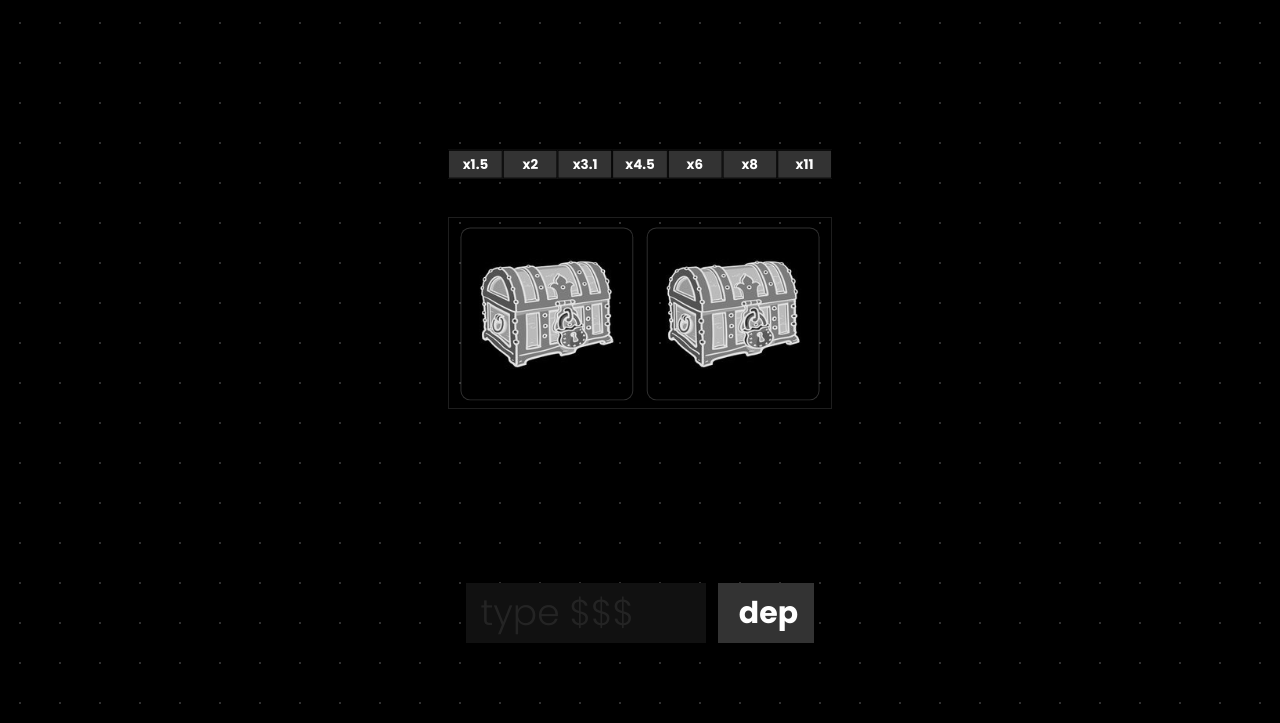
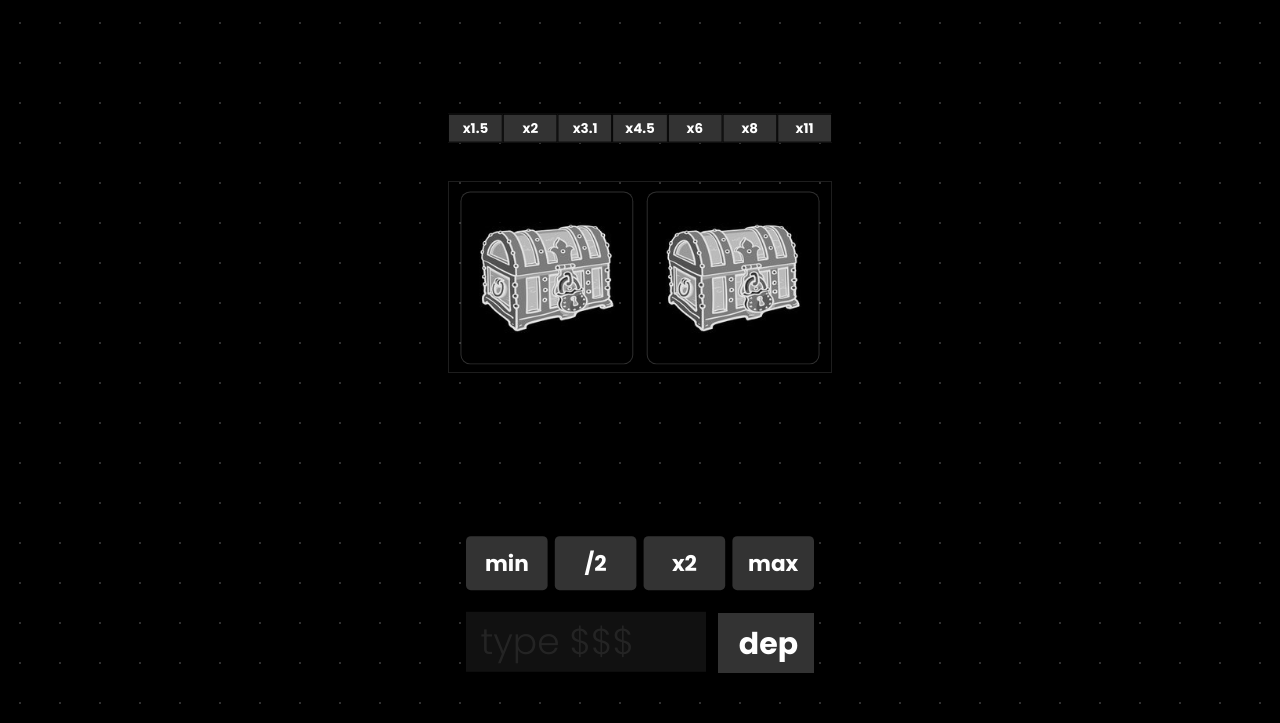
Before and after one commit to n3vermin9/casino3, a plain HTML site: page pirates/pirates.html in a window 1280 px wide. Shown: the part 77-800 px from the top of the page. Drawn offline with Linux system fonts and the light colour scheme.

Commit message:
add deposit buttons

```diff
--- a/fortuneWheel/fortuneWheel.js
+++ b/fortuneWheel/fortuneWheel.js
@@ -4,6 +4,8 @@ import {
    setBalance,
    logHistory,
    getCurrentUser,
+   createDepBtns,
+   miniBtnsDiv,
   } from '../mutualCode.js';
 
 const balance = document.querySelector('.balance');
@@ -29,6 +31,8 @@ function handleModal(result) {
   modal.innerText = result;
   allBlock.appendChild(modal);
 }
+
+createDepBtns(input, balance)
 
 
 function handleReset() {
@@ -63,12 +67,14 @@ function handleInputHide() {
   btnDep.style.display = 'none';
   // btnStop.style.display = 'block';
   gameBlock.style.display = 'none';
+  miniBtnsDiv.classList.toggle('hidden')
 }
 function handleInputAppear() {
   input.style.display = 'block';
   btnDep.style.display = 'block';
   // btnStop.style.display = 'none';
   gameBlock.style.display = 'block';
+  miniBtnsDiv.classList.toggle('hidden')
 }
 
 input.addEventListener('input', function() {
--- a/game.css
+++ b/game.css
@@ -122,12 +122,13 @@ img {
   /* nav */
 
 .container {
-  height: 500px;
+  height: 550px;
   margin-top: 150px;
   display: flex;
   flex-direction: column;
   justify-content: center;
   align-items: center;
+  /* border: 1px solid red; */
 }
 
 .game-section {
@@ -144,23 +145,27 @@ img {
 
 .dep-section {
   width: 400px;
-  height: 100px;
+  height: 150px;
   padding: 20px;
   gap: 10px;
+  position: relative;
   display: flex;
   justify-content: center;
-  align-items: center;
+  align-items: last baseline;
+  /* border: 1px solid red; */
 }
 
 .input-dep {
   width: 200px;
   height: 50px;
   border: none;
+  /* border: 1px solid red; */
   background: #111;
   outline-style: none;
   font-size: 30px;
   color: #fff;
   padding-left: 12px;
+  line-height: 50px;
 }
 
 .input-dep::placeholder {
@@ -177,6 +182,8 @@ img {
   color: #fff;
   padding-left: 10px;
   border: none;
+  /* border: 1px solid red; */
+  line-height: 50px;
 }
 
 .btn-stop {
@@ -316,3 +323,42 @@ button {
     height: 600px;
   }
 }
+
+.mini-btns-div {
+  position: absolute;
+  /* border: 1px solid red; */
+  top: 16px;
+  width: 290px;
+  height: 45px;
+  display: flex;
+  justify-content: center;
+  align-items: center;
+  gap: 6px;
+  transition: opacity 0.2s ease, visibility 0.2s ease;
+}
+
+.mini-btns-div > * {
+  flex: 1;
+  height: 100%;
+  border: none;
+  background: #333;
+  outline-style: none;
+  border: none;
+  font-size: 18px;
+  color: #fff;
+  border-radius: 4px;
+  opacity: 1;
+  visibility: visible;
+  pointer-events: auto;
+  transition: background .2s ease;
+}
+
+.mini-btns-div > *:hover {
+  background: #555;
+}
+
+.mini-btns-div.hidden {
+  opacity: 0;
+  visibility: hidden;
+  pointer-events: none; /* Disables clicks */
+}
--- a/history/history.css
+++ b/history/history.css
@@ -167,7 +167,8 @@ body {
   border-radius: 10px;
   overflow: hidden;
   /* border: 1px solid #333; */
-  box-shadow: 0 0 7px 2px #ffffff21;
+  box-shadow: 0 0 7px 2px #ffffff11;
+  border: 1px solid #ffffff1e;
   transition: opacity .3s ease, visibility .3s ease, max-height .2s ease;
 }
 
--- a/mutualCode.js
+++ b/mutualCode.js
@@ -77,4 +77,62 @@ export function logHistory(gameName, amount) {
     updateUserData({ history: updatedHistory });
 }
 
+export let miniBtnsDiv
+
+export function createDepBtns(elem1, elem2) {
+  miniBtnsDiv = document.createElement('div')
+  miniBtnsDiv.classList.add('mini-btns-div')
+
+  let btnDepMin = document.createElement('button')
+  btnDepMin.classList.add('mini-btns-dep', 'btn-dep-min')
+  btnDepMin.innerText = 'min'
+  miniBtnsDiv.appendChild(btnDepMin)
+
+  let btnDepSub = document.createElement('button')
+  btnDepSub.classList.add('mini-btns-dep', 'btn-dep-sub')
+  btnDepSub.innerText = '/2'
+  miniBtnsDiv.appendChild(btnDepSub)
+
+  let btnDepMulti = document.createElement('button')
+  btnDepMulti.classList.add('mini-btns-dep', 'btn-dep-multi')
+  btnDepMulti.innerText = 'x2'
+  miniBtnsDiv.appendChild(btnDepMulti)
+
+  let btnDepMax = document.createElement('button')
+  btnDepMax.classList.add('mini-btns-dep', 'btn-dep-max')
+  btnDepMax.innerText = 'max'
+  miniBtnsDiv.appendChild(btnDepMax)
+
+  btnDepMin.addEventListener('click', () => {
+    if (elem2.innerText > 0) {
+      elem1.value = 1
+    }
+  });
+
+  btnDepSub.addEventListener('click', () => {
+    if (elem1.value && elem1.value > 1) {
+      elem1.value = parseInt(elem1.value / 2)
+    }
+  });
+
+  btnDepMulti.addEventListener('click', () => {
+    if (elem1.value && parseInt(elem1.value) < parseInt(elem2.innerText)) {
+      elem1.value = parseInt(elem1.value * 2)
+    }
+    if (elem1.value && parseInt(elem1.value) > parseInt(elem2.innerText)) {
+      elem1.value = parseInt(elem2.innerText)
+    }
+  });
+
+  btnDepMax.addEventListener('click', () => {
+    if (elem2.innerText > 0) {
+      elem1.value = parseInt(elem2.innerText)
+    }
+  });
+
+
+  const depSection = document.querySelector('.dep-section');
+  depSection.appendChild(miniBtnsDiv)
+}
+
 updateBalance()
--- a/pirates/pirates.js
+++ b/pirates/pirates.js
@@ -5,6 +5,8 @@ import {
    logHistory,
    getCurrentUser,
    loginModalAppear,
+   createDepBtns,
+   miniBtnsDiv,
   } from '../mutualCode.js';
 
 const balance = document.querySelector('.balance');
@@ -51,6 +53,8 @@ function createCoefs(arr) {
         coefs.appendChild(coefBlock);
     }
 }
+
+createDepBtns(input, balance)
 
 function handleModal(result) {
     const modal = document.createElement('div');
@@ -99,12 +103,14 @@ function handleInputHide() {
     btnDep.style.display = 'none';
     btnStop.style.display = 'block';
     gameBlock.style.display = 'none';
-}
-function handleInputAppear() {
+    miniBtnsDiv.classList.toggle('hidden')
+  }
+  function handleInputAppear() {
     input.style.display = 'block';
     btnDep.style.display = 'block';
     btnStop.style.display = 'none';
     gameBlock.style.display = 'block';
+    miniBtnsDiv.classList.toggle('hidden')
 }
 
 btnDep.addEventListener('click', () => {
--- a/slots/slots.js
+++ b/slots/slots.js
@@ -6,6 +6,8 @@ import {
    getCurrentUser,
    updateUserData,
    redirectUser,
+   createDepBtns,
+   miniBtnsDiv,
   } from '../mutualCode.js';
 
 const balance = document.querySelector('.balance');
@@ -203,6 +205,8 @@ const spinParams = {
     bounceDelay: 50
 };
 
+createDepBtns(input, balance)
+
 function getRandomEmoji() {
     const random = Math.random();
     let cumulativeProbability = 0;
@@ -317,6 +321,7 @@ function handleModal(result) {
 function handleReset() {
     input.style.display = 'block';
     btnDep.style.display = 'block';
+    miniBtnsDiv.classList.toggle('hidden')
       if (parseInt(input.value) > parseInt(balance.innerText)) {
         input.value = '';
       }
@@ -393,6 +398,7 @@ function handleStart() {
     resetAnimationState();
     input.style.display = 'none';
     btnDep.style.display = 'none';
+    miniBtnsDiv.classList.toggle('hidden')
 
     // Initialize all slots with random emojis
     columns.forEach(column => {
```
Also changed, not shown: ghost/ghost.js (+7 -0 lines), history/history.js (+12 -3 lines).
